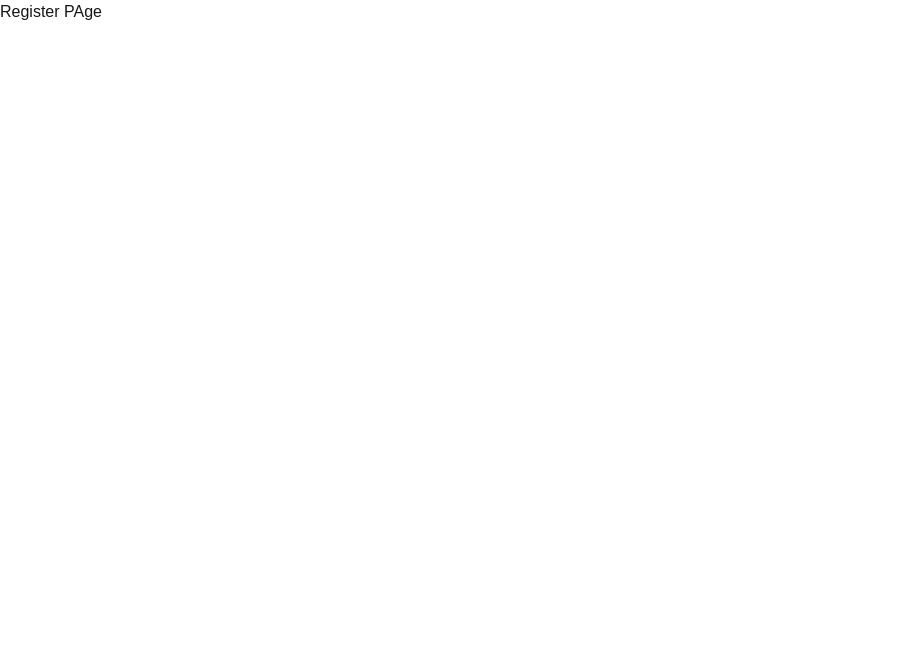
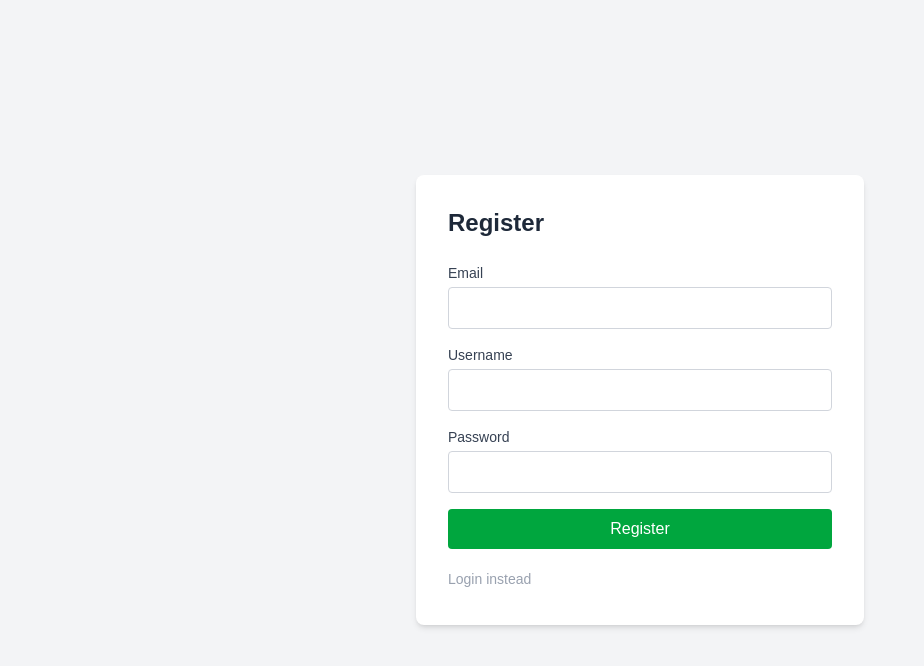
Before and after one commit to mrunkle01/Capstone, a Next.js app in the folder frontend/: page /register in a window 1280 px wide. Shown: the top 666 px of the page, without its empty margins (0-924 px from the left). Built offline with nearby package versions, Linux system fonts and the light colour scheme.

Commit message:
Created Validation TS

```diff
--- /dev/null
+++ b/frontend/app/lib/validation.ts
@@ -0,0 +1,69 @@
+export interface ValidationRes {
+    valid: boolean
+    message: string
+}
+const hasSpecial = (password: string): boolean => {
+    for (const char of password) {
+        const code = char.charCodeAt(0);
+        if (
+            !(code >= 48 && code <= 57) && //Numbs
+            !(code >= 65 && code <= 90) && //Upper Letters
+            !(code >= 97 && code <= 122)   //Lower LEtters
+        ) {
+            return true;
+        }
+    }
+    return false;
+};const hasNumber = (password: string): boolean => {
+    for (const char of password) {
+        const code = char.charCodeAt(0);
+
+        if (code >= 48 && code <= 57) {
+            return true;
+        }
+    }
+    return false;
+};
+export function validateEmail(email: string): ValidationRes {
+    let res: ValidationRes = {
+        valid: true,
+        message: "",
+    }
+
+    if (!email) {
+        res.message += ` Email cannot be empty.`
+        res.valid = false
+    }
+    if (email.length > 50) {
+        res.message += ` Email cannot be longer than 50 characters.`
+        res.valid = false
+    }
+
+    return res
+
+}
+export function validatePassword(password: string): ValidationRes {
+    let res: ValidationRes = {
+        valid: true,
+        message: "",
+    }
+
+    if (!password) {
+        res.message += ` Password cannot be empty.`
+        res.valid = false
+    }
+    if (password && (password.length > 32 || password.length < 10)) {
+        res.message += ` Password must be between 10 and 32 characters.`
+        res.valid = false
+    }
+    if (password && !hasSpecial(password)) {
+        res.message += ` Need at least one special character.`
+        res.valid = false
+    }
+     if (password && !hasNumber(password)) {
+            res.message += ` Need at least one number.`
+            res.valid = false
+        }
+
+    return res
+}
--- a/frontend/app/login/page.tsx
+++ b/frontend/app/login/page.tsx
@@ -6,9 +6,21 @@ export default function Login(){
     const [username, setUsername] = useState("");
     const [password, setPassword] = useState("");
 
+
+    //Todo this is just logging the info but should call alexs endpoint
     const handleSubmit = (e: FormEvent) => {
-        e.preventDefault();
-        alert("submitted")
+        e.preventDefault()
+        console.log({
+            method: "POST",
+            headers: {
+                "Content-Type": "application/json",
+            },
+            body: JSON.stringify({
+                username: username,
+                password: password,
+            })
+        })
+        alert("login successfully")
     }
 
     return (
@@ -19,7 +31,7 @@ export default function Login(){
                     <div className="flex flex-col gap-1">
                         <label className="text-sm font-medium text-gray-700" htmlFor="username">Username</label>
                         <input
-                            className="border border-gray-300 rounded px-3 py-2 focus:outline-none focus:ring-2 focus:ring-blue-500"
+                            className=" text-black border border-gray-300 rounded px-3 py-2 focus:outline-none focus:ring-2 focus:ring-blue-500"
                             type="text"
                             id="username"
                             value={username}
@@ -29,7 +41,7 @@ export default function Login(){
                     <div className="flex flex-col gap-1">
                         <label className="text-sm font-medium text-gray-700" htmlFor="password">Password</label>
                         <input
-                            className="border border-gray-300 rounded px-3 py-2 focus:outline-none focus:ring-2 focus:ring-blue-500"
+                            className="border text-black border-gray-300 rounded px-3 py-2 focus:outline-none focus:ring-2 focus:ring-blue-500"
                             type="password"
                             id="password"
                             value={password}
--- a/frontend/app/page.tsx
+++ b/frontend/app/page.tsx
@@ -1,9 +1,11 @@
 import Image from "next/image";
+import Link from "next/link";
 
 export default function Home() {
   return (
     <div className="flex min-h-screen items-center justify-center bg-white">
-
+      <Link href="login"> Login </Link>
+        <h2>test</h2>
     </div>
   );
 }
--- a/frontend/app/register/page.tsx
+++ b/frontend/app/register/page.tsx
@@ -1,5 +1,59 @@
+'use client'
+import {FormEvent, useState} from "react";
+import Link from "next/link";
+
 export default function Register(){
+    const [email, setEmail] = useState("");
+    const [username, setUsername] = useState("");
+    const [password, setPassword] = useState("");
+
+    const handleSubmit = (e: FormEvent) => {
+        e.preventDefault();
+        alert("submitted")
+
+    }
+
     return (
-        <div>Register PAge</div>
+        <div className="min-h-screen flex items-center justify-center bg-gray-100">
+            <div className="bg-white p-8 rounded-lg shadow-md w-full max-w-md">
+                <h1 className="text-2xl font-bold text-gray-800 mb-6">Register</h1>
+                <form className="flex flex-col gap-4" onSubmit={handleSubmit}>
+                    <div className="flex flex-col gap-1">
+                        <label className="text-sm font-medium text-gray-700" htmlFor="email">Email</label>
+                        <input
+                            className="border text-black border-gray-300 rounded px-3 py-2 focus:outline-none focus:ring-2 focus:ring-blue-500"
+                            type="email"
+                            id="username"
+                            value={email}
+                            onChange={(e) => setEmail(e.target.value)}
+                        />
+                    </div>
+                    <div className="flex flex-col gap-1">
+                        <label className="text-sm font-medium text-gray-700" htmlFor="username">Username</label>
+                        <input
+                            className="border text-black border-gray-300 rounded px-3 py-2 focus:outline-none focus:ring-2 focus:ring-blue-500"
+                            type="text"
+                            id="username"
+                            value={username}
+                            onChange={(e) => setUsername(e.target.value)}
+                        />
+                    </div>
+                    <div className="flex flex-col gap-1">
+                        <label className="text-sm font-medium text-gray-700" htmlFor="password">Password</label>
+                        <input
+                            className="border text-black border-gray-300 rounded px-3 py-2 focus:outline-none focus:ring-2 focus:ring-blue-500"
+                            type="password"
+                            id="password"
+                            value={password}
+                            onChange={(e) => setPassword(e.target.value)}
+                        />
+                    </div>
+                    <button className="bg-green-600 text-white py-2 rounded hover:bg-green-700 transition-colors font-medium">
+                        Register
+                    </button>
+                    <Link className="text-gray-400 py-1 font-light text-sm " href={"/login"}>Login instead</Link>
+                </form>
+            </div>
+        </div>
     )
 }
```
